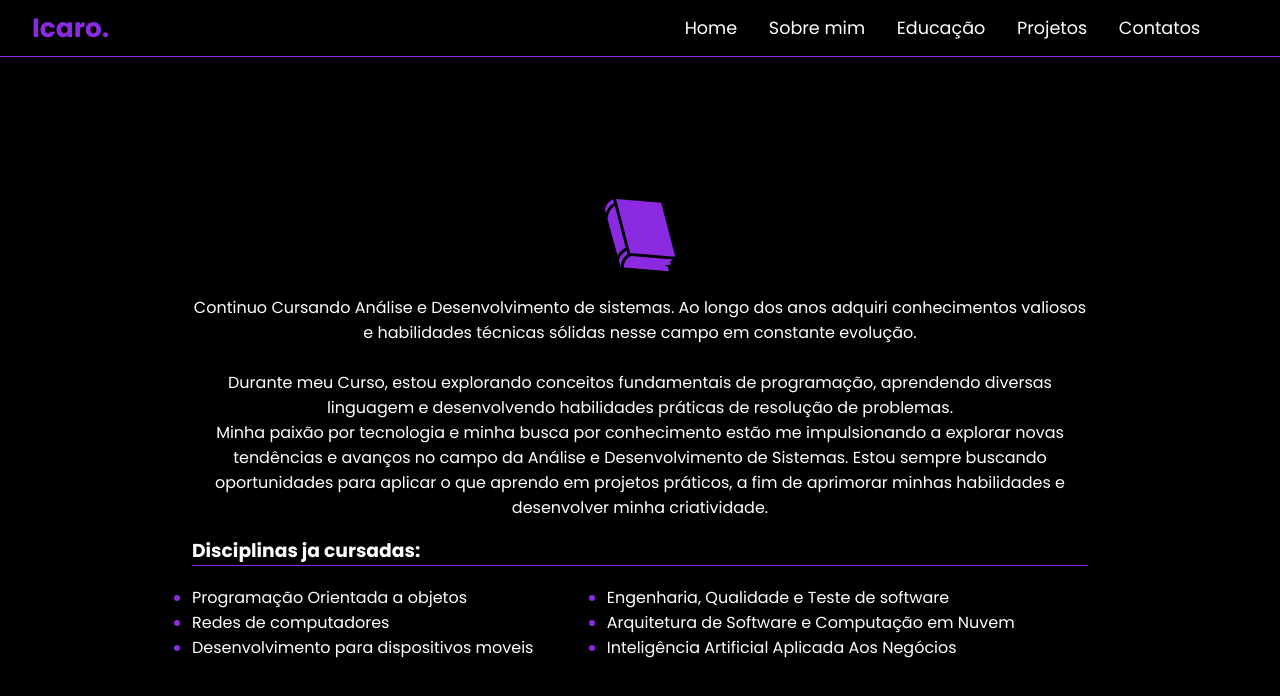
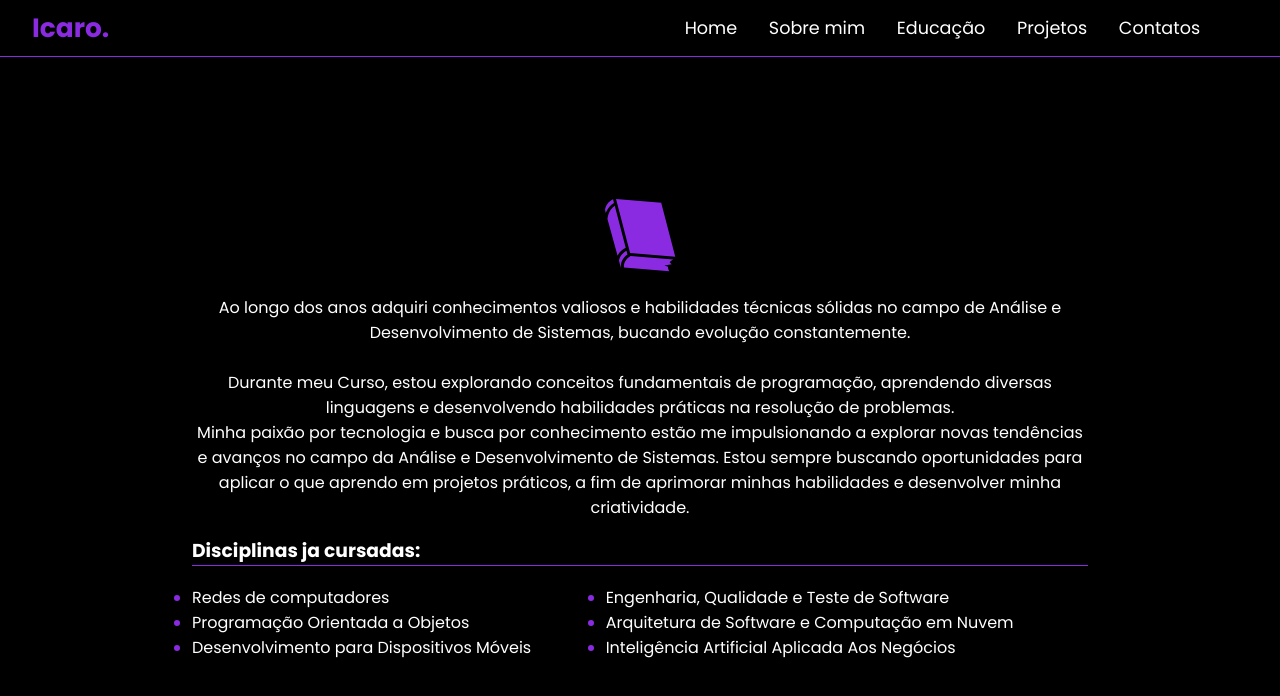
Before and after one commit to IcaroSLV/personal-portfolio, a React (Create React App) app: page /educacao in a window 1280 px wide. Shown: the top 696 px of the page. Built offline with nearby package versions, Linux system fonts and the light colour scheme.

Commit message:
Fix Text

```diff
--- a/src/Pages/Educacao.js
+++ b/src/Pages/Educacao.js
@@ -9,14 +9,14 @@ function Educacao() {
                 <GiWhiteBook className={styles.icon}/>
             </div>
             <div className={styles.DescriptionContainer}>
-                <p>Continuo Cursando Análise e Desenvolvimento de sistemas. Ao longo dos anos adquiri conhecimentos
-                    valiosos e habilidades técnicas sólidas nesse campo em constante evolução.
+                <p>Ao longo dos anos adquiri conhecimentos
+                    valiosos e habilidades técnicas sólidas no campo de Análise e Desenvolvimento de Sistemas, bucando evolução constantemente.
                     <br/>
                     <br/>
                     Durante meu Curso, estou explorando conceitos fundamentais de programação, aprendendo diversas
-                    linguagem e desenvolvendo habilidades práticas de resolução de problemas.
+                    linguagens e desenvolvendo habilidades práticas na resolução de problemas.
                     <br/>
-                    Minha paixão por tecnologia e minha busca por conhecimento estão me impulsionando a explorar novas
+                    Minha paixão por tecnologia e busca por conhecimento estão me impulsionando a explorar novas
                     tendências e avanços no campo da Análise e Desenvolvimento de Sistemas. Estou sempre buscando oportunidades
                     para aplicar o que aprendo em projetos práticos, a fim de aprimorar minhas habilidades e desenvolver minha criatividade.
                 </p>
@@ -24,10 +24,10 @@ function Educacao() {
             <div className={styles.listContainer}>
                 <h3>Disciplinas ja cursadas:</h3>
                 <ul>
-                    <li>Programação Orientada a objetos</li>
                     <li>Redes de computadores</li>
-                    <li>Desenvolvimento para dispositivos moveis</li>
-                    <li>Engenharia, Qualidade e Teste de software</li>
+                    <li>Programação Orientada a Objetos</li>
+                    <li>Desenvolvimento para Dispositivos Móveis</li>
+                    <li>Engenharia, Qualidade e Teste de Software</li>
                     <li>Arquitetura de Software e Computação em Nuvem</li>
                     <li>Inteligência Artificial Aplicada Aos Negócios</li>
                 </ul>
--- a/src/Pages/Sobre.js
+++ b/src/Pages/Sobre.js
@@ -24,9 +24,11 @@ function Sobre() {
                 </div>
                 <div className={styles.DescriptionContainer}>
                     <p>
-                        Começei a estudar Javascript há mais de 1 ano e começei a me apaixonar mais e mais por Front-End,
-                        então começei a estudar React e criar muitos projetos para aprimorar mais minhas habilidades.
+                        Estudo Javascript há mais de 1 ano e passei a me interessar cada vez mais por Front-End,
+                        então, aprofundei os estudos em React e comecei a desenvolver muitos projetos para aprimorar minhas habilidades.
                         Tenho paixão por resolver problemas complexos e colaborar em equipe.
+                        <br/>
+                        <br/>
                         Convido você a <span><Link to={'/projetos'}>explorar meu portfólio</Link></span> para conhecer alguns dos meus projetos e habilidades técnicas.
                         Estou animado com as oportunidades que o futuro reserva no campo da programação e desenvolvimento de sistemas.
                         <br/>
--- a/src/data.json
+++ b/src/data.json
@@ -10,28 +10,28 @@
         {
             "name": "Gerenciador de Projetos",
             "Image": "./assets/images/projectsImg/costsimg.png",
-            "Description": "Site para gerenciar projetos, inserir e calcular orçamentos",
+            "Description": "Site para gerenciar projetos, inserir e calcular orçamentos.",
             "gitLink": "https://github.com/IcaroSLV/Gerenciador-de-projetos"
 
         },
         {
             "name": "Avaliação de Filmes",
             "Image": "./assets/images/projectsImg/movieratingimg.png",
-            "Description": "Site para ver os melhores filmes da época e sua avaliação, sinopses, orçamentos",
+            "Description": "Site para ver os melhores filmes da época e sua avaliação, sinopses e orçamentos.",
             "gitLink": "https://github.com/IcaroSLV/Movies-Rating"
 
         },
         {
             "name": "To-do List",
             "Image": "./assets/images/projectsImg/todoimg.png",
-            "Description": "Site para organizar tárefas diárias e definir prioridades e aumentar sua produtividade",
+            "Description": "Site para organizar tárefas diárias, definir prioridades e aumentar sua produtividade.",
             "gitLink": "https://github.com/IcaroSLV/to-do-list"
 
         },
         {
-            "name": "Website de turismo espacial",
+            "name": "Website de Turismo Espacial",
             "Image": "./assets/images/projectsImg/spaceturismimg.png",
-            "Description": "Site para aprender sobre planetas, foguetes e astronautas ",
+            "Description": "Site para aprender sobre planetas, foguetes e astronautas. ",
             "gitLink": "https://github.com/IcaroSLV/Space-tourism-Website"
 
         }
```
